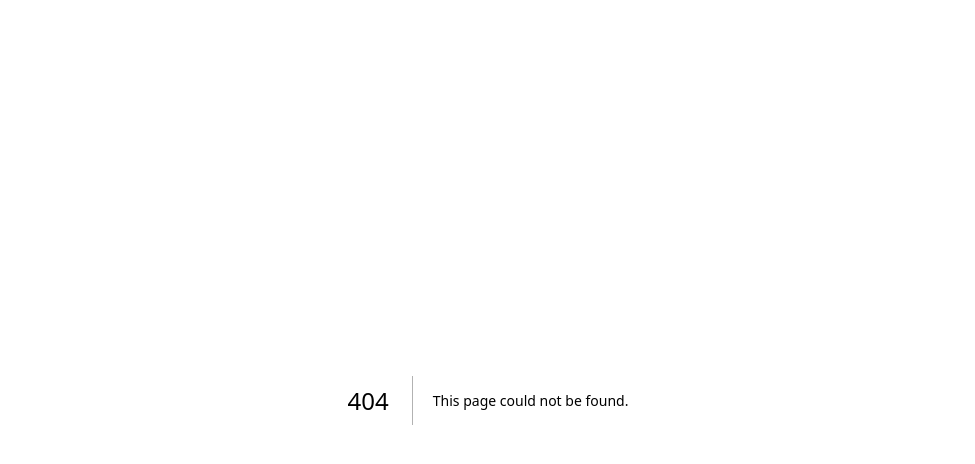
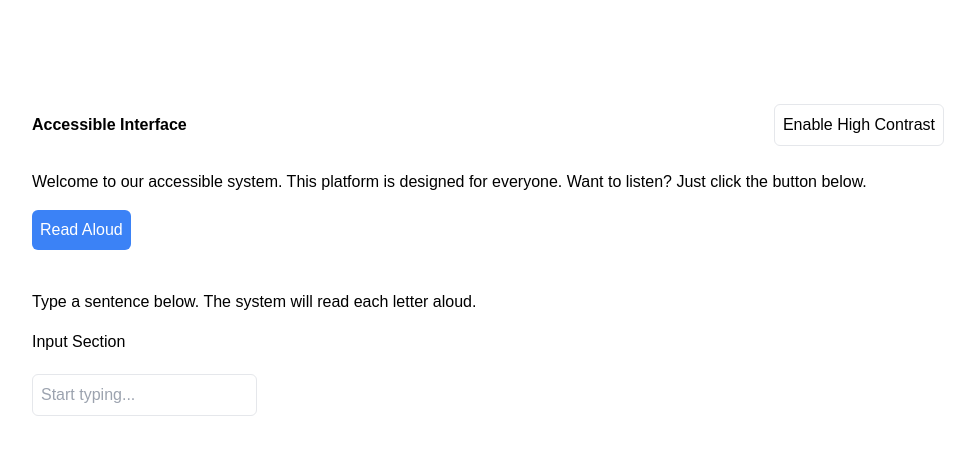
Before and after one commit to ClarenceLaria/gis, a Next.js app: page /text-speech in a window 1280 px wide. Before the commit this address had no page. Shown: the top 464 px of the page, without its empty margins (152-1127 px from the left). Built offline with nearby package versions, Linux system fonts and the light colour scheme.

Commit message:
Text-speech page

```diff
--- /dev/null
+++ b/app/(pages)/text-speech/page.tsx
@@ -0,0 +1,10 @@
+import UniversalInterface from '@/app/components/UniversalInterface'
+import React from 'react'
+
+export default function page() {
+  return (
+    <div className='w-full h-full'>
+        <UniversalInterface/>
+    </div>
+  )
+}
--- /dev/null
+++ b/app/components/UniversalInterface.tsx
@@ -0,0 +1,114 @@
+'use client';
+import { useState, useEffect } from "react";
+
+export default function UniversalInterface() {
+  const [highContrast, setHighContrast] = useState(false);
+  const [fontSize, setFontSize] = useState("text-base");
+  const [isSpeaking, setIsSpeaking] = useState(false);
+  const [sentence, setSentence] = useState("");
+
+  useEffect(() => {
+    setFontSize(highContrast ? "text-xl" : "text-base");
+  }, [highContrast]);
+
+  const toggleContrast = () => {
+    setHighContrast(!highContrast);
+  };
+
+  const readAloud = () => {
+    const text = "Welcome to our accessible system. This platform is designed for everyone. Want to listen? Just click the button below.";
+    const speech = new SpeechSynthesisUtterance(text); //creates a speech object
+    speech.lang = "en-US";
+    speech.rate = 1;
+    speech.onend = () => setIsSpeaking(false);
+    setIsSpeaking(true);
+    window.speechSynthesis.speak(speech); //Calls the browser’s speech engine to read the text aloud
+  };
+
+  const readParagraphAloud = (text: string) => {
+    if (!text.trim()) return; // Prevent empty reading
+
+    const speech = new SpeechSynthesisUtterance(text);
+    speech.lang = "en-US";
+    speech.rate = 1;
+    speech.onend = () => setIsSpeaking(false);
+
+    setIsSpeaking(true);
+    window.speechSynthesis.speak(speech);
+  };
+
+  const readTextAloud = (text: string | undefined) => {
+    if (!text || !text.trim()) return; // Prevent empty reading
+
+    const speech = new SpeechSynthesisUtterance(text);
+    speech.lang = "en-US";
+    speech.rate = 1;
+    speech.onend = () => setIsSpeaking(false);
+
+    setIsSpeaking(true);
+    window.speechSynthesis.speak(speech);
+  };
+
+  const handleInputChange = (e: { target: { value: any; }; }) => {
+    const value = e.target.value;
+    if (value.length < sentence.length) {
+      // If user deletes a letter, do nothing
+      setSentence(value);
+      return;
+    }
+
+    const newLetter = value.slice(-1); // Get last typed letter
+    setSentence(value);
+    readTextAloud(newLetter);
+  };
+
+  useEffect(() => {
+    handleInputChange({ target: { value: sentence } });
+  }, [sentence]);
+
+  return (
+    <div className={`w-full min-h-screen p-6 ${highContrast ? "bg-black text-white" : "bg-white text-black"}`}>
+      <div className="mx-40 my-20">
+        <header className="flex justify-between items-center mb-6">
+            <h1 className={`text-2xl font-bold ${fontSize}`}>Accessible Interface</h1>
+            <button
+            onClick={toggleContrast}
+            className="p-2 border rounded-md focus:outline-none focus:ring-2"
+            >
+            {highContrast ? "Disable High Contrast" : "Enable High Contrast"}
+            </button>
+        </header>
+        <main>
+            <p className={`mb-4 ${fontSize}`}>
+            Welcome to our accessible system. This platform is designed for everyone. Want to listen? Just click the button below.
+            </p>
+            <button
+            onClick={readAloud}
+            className="p-2 bg-blue-500 text-white rounded-md focus:outline-none focus:ring-2"
+            disabled={isSpeaking}
+            >
+            {isSpeaking ? "Reading..." : "Read Aloud"}
+            </button>
+
+            <div className="mt-10 ">
+                <p tabIndex={0}
+                className={`mb-4 ${fontSize}`}
+                onFocus={() => readParagraphAloud("Type a sentence below. The system will read each letter aloud.")}
+                >Type a sentence below. The system will read each letter aloud.</p>
+                <label htmlFor="letter" className={` ${fontSize}`}>Input Section</label><br></br>
+                <input
+                id="letter"
+                type="text"
+                value={sentence}
+                onChange={handleInputChange}
+                // maxLength={1}  // Only allow one letter
+                className={`p-2 mt-5 border rounded-md focus:outline-none focus:ring-2 text-black ${fontSize}`}
+                placeholder="Start typing..."
+                />
+            </div>
+
+        </main>
+      </div>
+    </div>
+  );
+}
```
